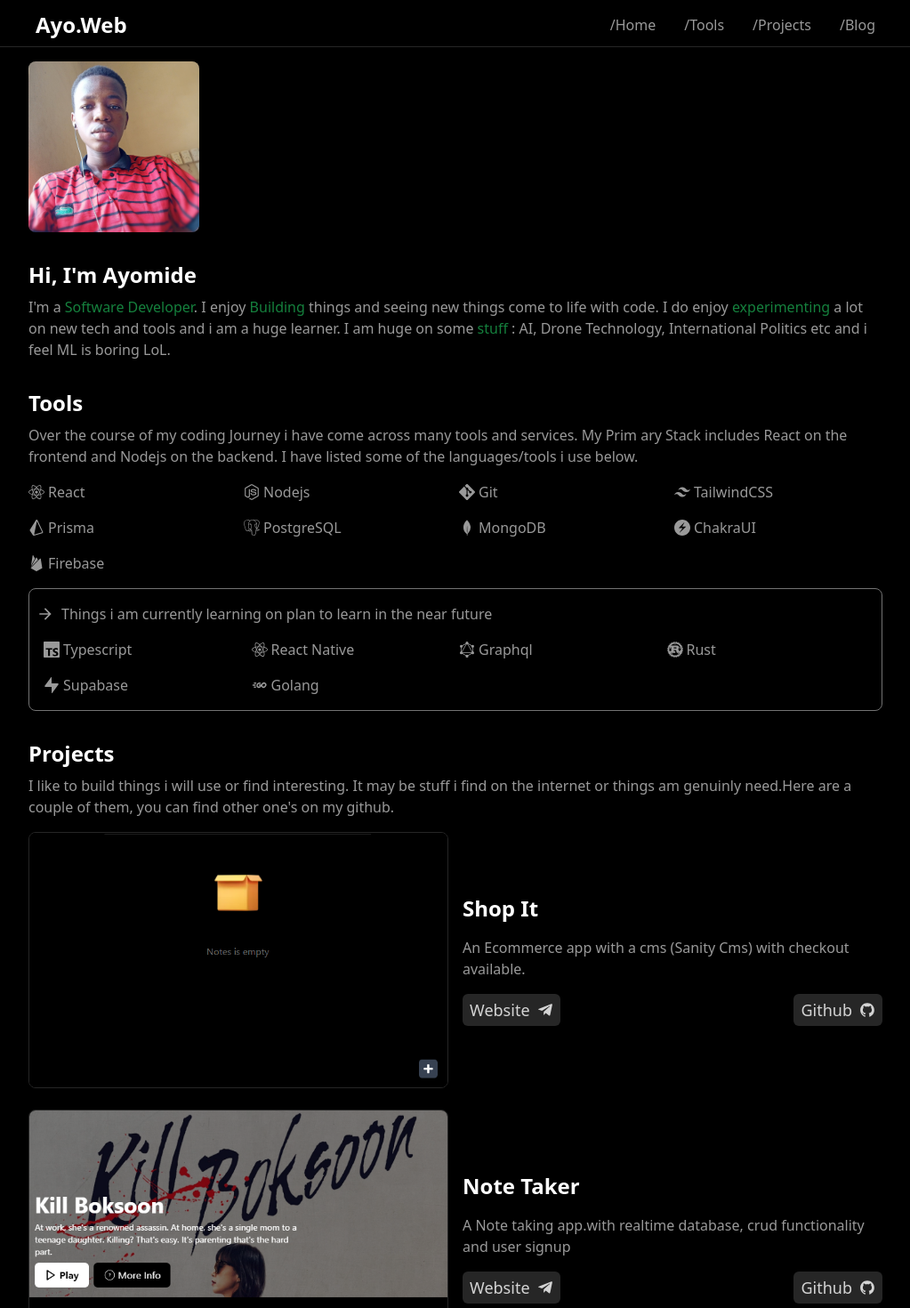
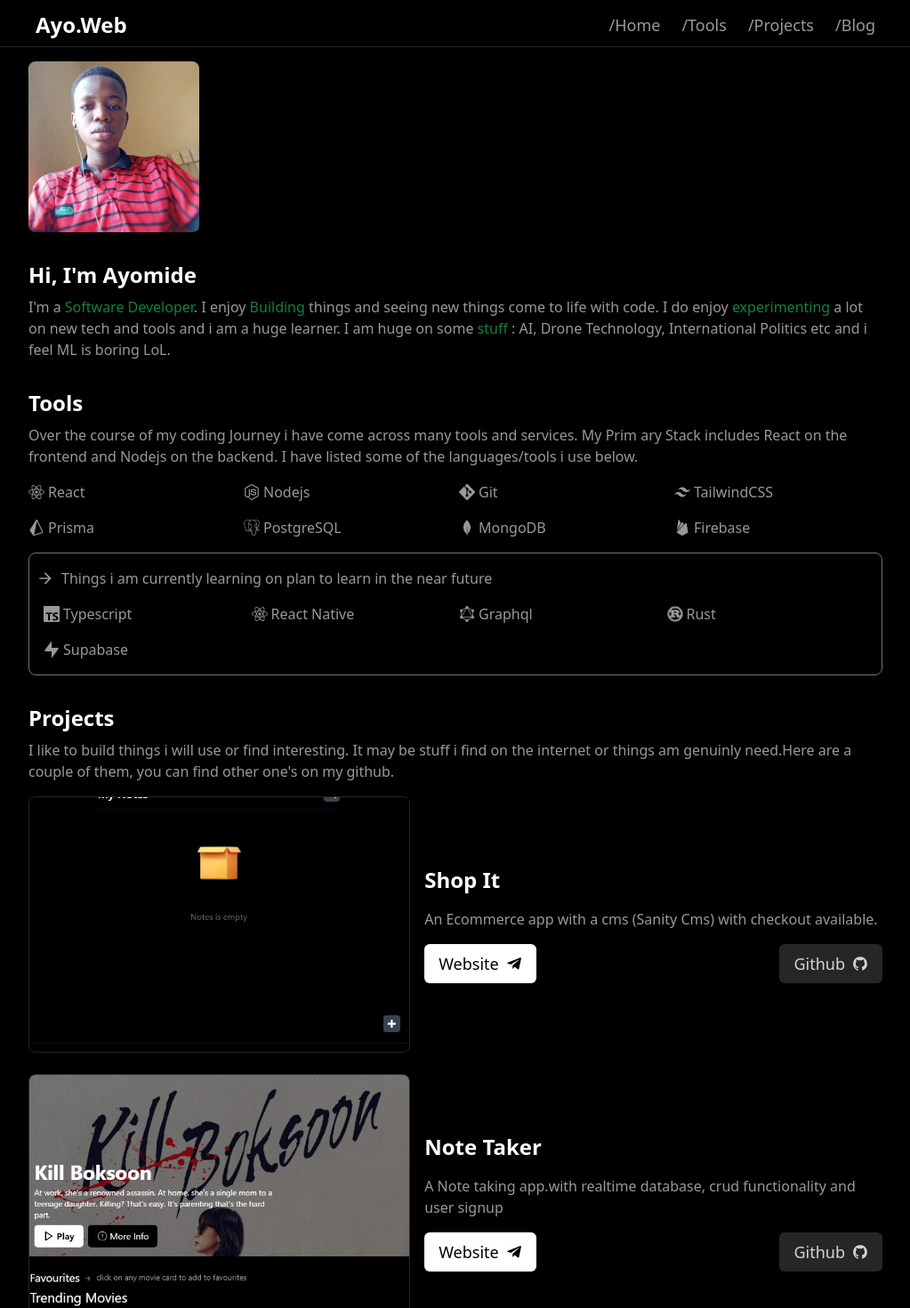
Before and after one commit to Ayothegod/portfolio, a Next.js app: page / in a window 1280 px wide. Shown: the top 1470 px of the page at 89% size, without its empty margins (128-1151 px from the left). Built offline with nearby package versions, Linux system fonts and the light colour scheme.

Commit message:
trying my best on this portfolio

```diff
--- a/components/FutureTools.jsx
+++ b/components/FutureTools.jsx
@@ -25,10 +25,10 @@ const FutureTools = () => {
         <SiSupabase className=" text-lg"/>
         <h3 className="font-medium">Supabase</h3>
       </div>
-      <div className=" flex items-center hover:text-[#00A7D0] gap-1 cursor-pointer">
+      {/* <div className=" flex items-center hover:text-[#00A7D0] gap-1 cursor-pointer">
         <TbBrandGolang className=" text-lg"/>
         <h3 className="font-medium">Golang</h3>
-      </div>
+      </div> */}
     </>
   );
 };
--- a/components/Header.jsx
+++ b/components/Header.jsx
@@ -1,40 +1,57 @@
-
 import Image from "next/image";
 import Link from "next/link";
 import { useState } from "react";
-import {AiOutlineDown} from "react-icons/ai"
-import {IoIosArrowForward} from "react-icons/io"
-import {MdArrowForwardIos} from "react-icons/md"
+import { AiOutlineDown } from "react-icons/ai";
+import { IoIosArrowForward } from "react-icons/io";
+import { MdArrowForwardIos } from "react-icons/md";
+import {
+  FaTwitterSquare,
+  FaInstagramSquare,
+  FaGithubSquare,
+} from "react-icons/fa";
+import { BsLinkedin } from "react-icons/bs";
+
 
 const Header = () => {
-  const [open, setOpen] = useState(true);
+  const [open, setOpen] = useState(false);
+
   const openMenu = () => {
     setOpen(!open);
   };
 
   return (
-    <div className=" flex flex-col sm:flex-row sm:justify-between items-center p-2">
+    <div
+      className={`flex flex-col sm:flex-row sm:justify-between items-center p-2  ${open ? "h-12 sm:h-12" : "h-20 sm:h-12"}`}
+    >
+
       <div className="flex justify-between items-center w-full">
         <h2 className="font-bold text-2xl sm:text-2xl text-white">Ayo.Web</h2>
+
         <div>
-          <ul className="sm:hidden font-medium cursor-pointer text-green-600 flex items-center gap-2" onClick={openMenu}>
-            <MdArrowForwardIos className={!open && "hidden"}/>
-            <AiOutlineDown className={open && "hidden"}/>
+          <ul
+            className="sm:hidden font-medium cursor-pointer text-green-600 flex items-center gap-2"
+            onClick={openMenu}
+          >
+            <MdArrowForwardIos className={!open && "hidden"} />
+            <AiOutlineDown className={open && "hidden"} />
             <li>MENU</li>
           </ul>
         </div>
       </div>
-      <ul className={open ? "hidden sm:flex sm:gap-8" : "flex justify-end w-full text-sm items-end gap-6 m-2 sm:m-0 "}>
-        <li className="text-md hover:text-green-600 ">
+
+      <ul
+        className={`flex items-end gap-6  justify-end w-full text-sm  flex-2 m-2 sm:m-0 transition duration-300 ease-in-out ${open ? "-translate-y-40 sm:translate-y-0": "translate-y-0 sm:translate-y-0"}`}
+      >
+        <li className="text-lg hover:text-green-600 ">
           <Link href="/">/Home</Link>
         </li>
-        <li className="text-md hover:text-green-600">
+        <li className="text-lg hover:text-green-600">
           <Link href="#tools">/Tools</Link>
         </li>
-        <li className="text-md hover:text-green-600">
+        <li className="text-lg hover:text-green-600">
           <Link href="#projects">/Projects</Link>
         </li>
-        <li className="text-md hover:text-green-600">
+        <li className="text-lg hover:text-green-600">
           <Link href="/blog">/Blog</Link>
         </li>
       </ul>
--- a/components/IndTool.jsx
+++ b/components/IndTool.jsx
@@ -36,10 +36,10 @@ const IndTool = () => {
         <SiMongodb className=" text-lg"/>
         <h3 className="font-medium">MongoDB</h3>
       </div>
-      <div className=" flex items-center hover:text-[#29B9AD] gap-1 cursor-pointer">
+      {/* <div className=" flex items-center hover:text-[#29B9AD] gap-1 cursor-pointer">
         <SiChakraui className=" text-lg"/>
         <h3 className="font-medium">ChakraUI</h3>
-      </div>
+      </div> */}
       <div className=" flex items-center hover:text-[#F7C62D] gap-1 cursor-pointer">
         <SiFirebase className=" text-lg"/>
         <h3 className="font-medium">Firebase</h3>
--- a/components/Project.jsx
+++ b/components/Project.jsx
@@ -3,19 +3,20 @@ import Link from "next/link"
 import {AiFillGithub} from "react-icons/ai"
 import {FaTelegramPlane} from "react-icons/fa"
 
-const Project = ({name,desc,image,link}) => {
+const Project = ({name,desc,image,projectlink,github}) => {
   return (
 
             <div className=" grid grid-cols-1 sm:grid-cols-1 gap-8 ">
               <div className="flex flex-col sm:flex-row gap-y-2 gap-x-4 sm:items-center">
-                <div className="h-48 w-full md:w-1/2 sm:h-60 md:h-72 rounded-lg overflow-hidden border border-neutral-800">
+                <div className="h-48 w-full sm:w-1/2 sm:h-60 md:h-72 rounded-lg overflow-hidden border border-neutral-800">
                   <Image
                     src={image}
                     alt="dummy"
                     className="w-full h-full hover:scale-110 transition-transform duration-300 ease-in-out object-cover object-center"
                   />
                 </div>
-                <div className="flex flex-col gap-2 w-full sm:w-1/2">
+
+                <div className="flex flex-col gap-2 w-full sm:w-3/5">
                   <h3 className="font-semibold text-white text-lg sm:text-2xl leading-none">
                     {name}
                   </h3>
@@ -23,11 +24,11 @@ const Project = ({name,desc,image,link}) => {
                     {desc}
                   </p>
                   <div className="flex justify-between items-center sm:mt-2 ">
-                    <button className=" text-neutral-300 flex text-sm md:text-lg bg-neutral-800 px-2 py-1 rounded-md ">
-                      <Link href={`https://${link}`} className="flex items-center gap-2">Website <FaTelegramPlane/> </Link>
+                    <button className=" hover:text-neutral-300 flex text-sm md:text-lg hover:bg-neutral-800 bg-white text-black font-medium px-4 py-2 rounded-md ">
+                      <Link href={`https://${projectlink}`} className="flex items-center gap-2">Website <FaTelegramPlane/> </Link>
                     </button>
-                    <button className=" text-neutral-300 flex text-sm md:text-lg  bg-neutral-800 px-2 py-1 rounded-md ">
-                      <Link href="/" className="flex items-center gap-2"  >
+                    <button className=" text-neutral-300 flex text-sm md:text-lg  bg-neutral-800 hover:bg-white hover:text-black font-medium px-4 py-2 rounded-md ">
+                      <Link href={`https://${github}`} className="flex items-center gap-2"  >
                         Github<AiFillGithub/>
                         </Link>
                     </button>
--- a/pages/blog.jsx
+++ b/pages/blog.jsx
@@ -1,7 +1,7 @@
 import Header from "@/components/Header";
 import Footer from "@/components/Footer";
 import Image from "next/image";
-import aboutImage from "@/assets/p4n2ny.jpg";
+import aboutImage from "@/assets/20230330_24542.jpg";
 import Head from "next/head";
 
 const Blog = () => {
@@ -23,7 +23,7 @@ const Blog = () => {
       </nav>
 
       <section className="max-w-[60rem] mx-auto mt-4 pb-10 px-4">
-        <div className="w-48 md:w-60 rounded-lg overflow-hidden">
+        <div className="w-24 md:w-48 rounded-lg overflow-hidden">
           <Image src={aboutImage} alt="aboutImage" className="h-full w-full" />
         </div>
         <h1 className="text-2xl md:text-3xl font-bold text-white ">Blog</h1>
--- a/pages/index.js
+++ b/pages/index.js
@@ -99,21 +99,21 @@ export default function Home() {
                 name="Shop It"
                 desc="An Ecommerce app with a cms (Sanity Cms) with checkout available. "
                 image={noteApp}
-                link="note-app-ruddy.vercel.app/"
+                projectlink="note-app-ruddy.vercel.app/"
                 github="github.com/Ayothegod/note-tut"
                 />
               <Project
                 name="Note Taker"
                 desc="A Note taking app.with realtime database, crud functionality and user signup"
                 image={netflixClone}
-                link="fullstack-netflix-theta.vercel.app"
+                projectlink="fullstack-netflix-theta.vercel.app"
                 github="github.com/Ayothegod/fullstack-netflix"
                 />
               <Project
                 name="Simple Amazon Clone"
                 desc="Transport and ride hailing at its best. Lets take youi to your destination"
                 image={amazonClone}
-                link="2022-amazon-clone.vercel.app"
+                projectlink="2022-amazon-clone.vercel.app"
                 github="github.com/Ayothegod/2022-amazonClone"
               />
             </div>
@@ -125,27 +125,27 @@ export default function Home() {
 
             <div className="">
               <p>Go the fast way, hit me</p>
-              <div className="grid grid-cols-2 sm:grid-cols-4 mt-4">
-                <Link href="/">
+              <div className="grid grid-cols-2 sm:grid-cols-4 mt-4 gap-y-2">
+                <Link href="https://linkedin.com/in/aiiomide">
                   <button className="flex items-center gap-2 hover:text-blue-700">
                     <BsLinkedin /> <p>Linkedin</p>
                   </button>
                 </Link>
-                <Link href="/">
+                <Link href="https://twitter.com/aiiomide">
                   <button className="flex items-center gap-2 hover:text-blue-400 ">
                     <FaTwitterSquare /> <p>Twitter</p>
                   </button>
                 </Link>
-                <Link href="/">
+                <Link href="https://github.com/ayothegod">
                   <button className="flex items-center gap-2 hover:text-neutral-700 ">
                     <FaGithubSquare /> <p>Github</p>
                   </button>
                 </Link>
-                <Link href="/">
+                {/* <Link href="/">
                   <button className="flex items-center gap-2 hover:text-red-500 ">
                     <FaInstagramSquare /> <p>Instagram</p>
                   </button>
-                </Link>
+                </Link> */}
               </div>
             </div>
           </section>
```
